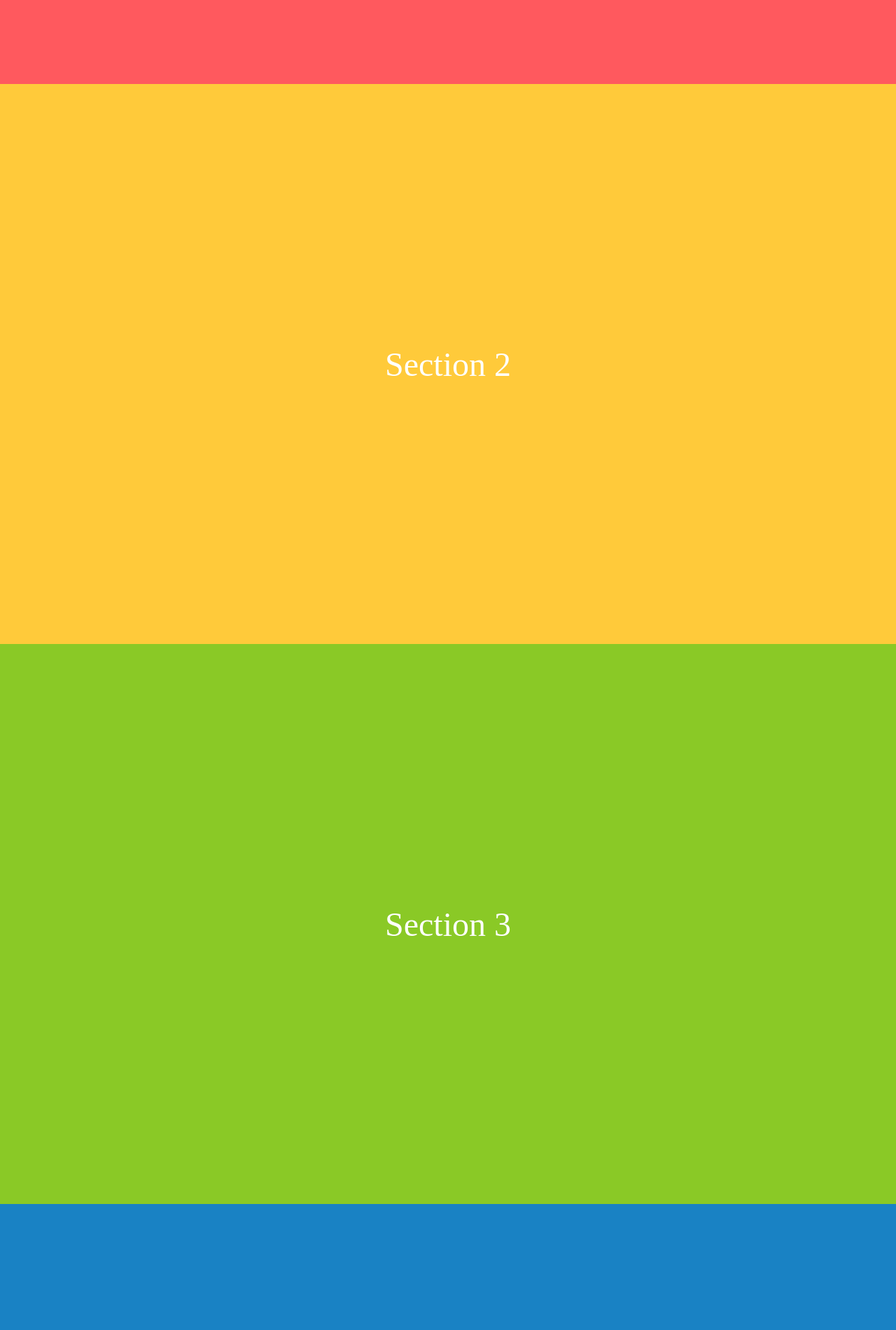
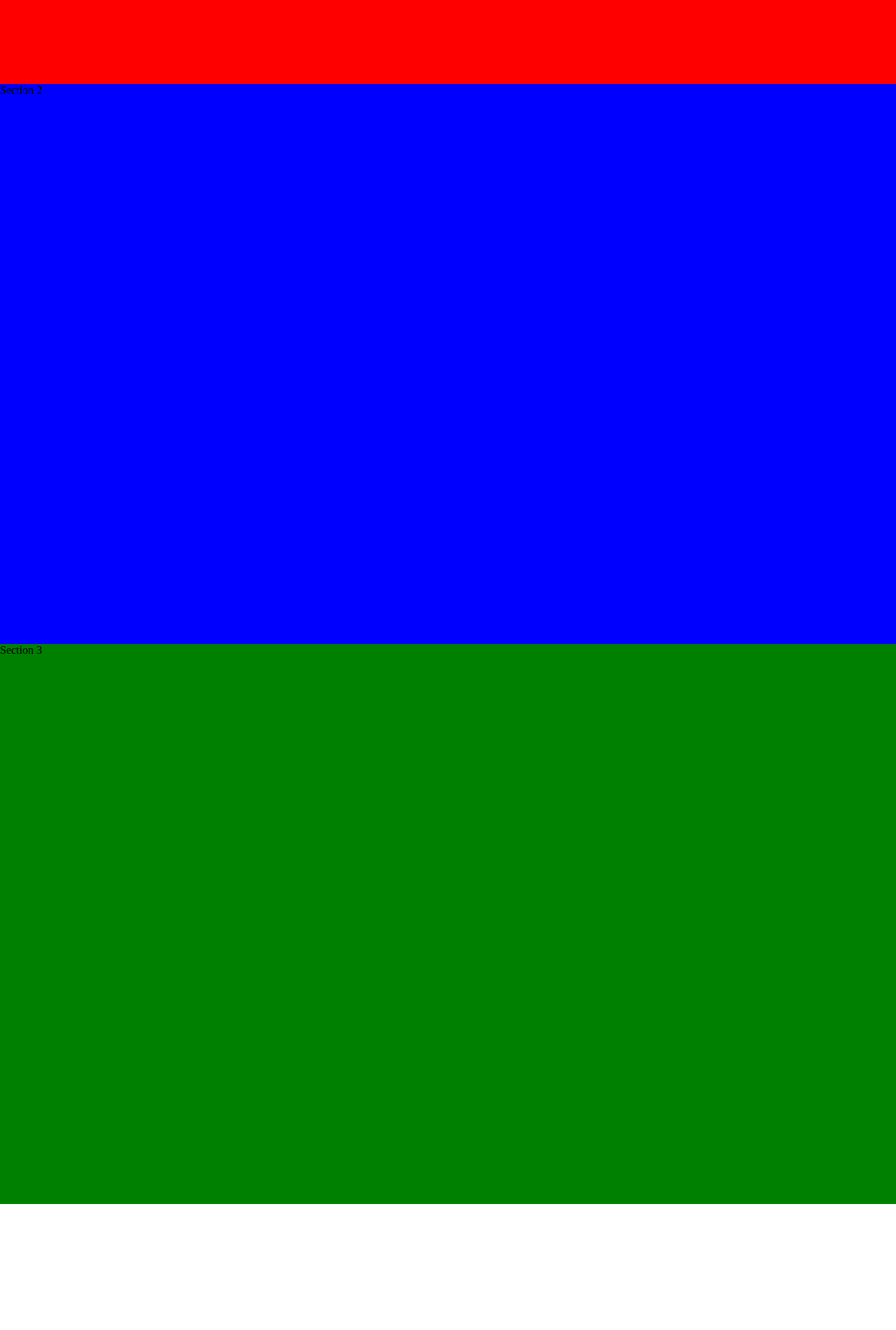
Before and after one commit to imrupesh7/freefullpage, a plain HTML site: page index.html in a window 1280 px wide. Shown: the part 680-2580 px from the top of the page at 70% size. After the commit the page ends 2400 px from the top, so only its background shows below. Drawn offline with Linux system fonts and the light colour scheme.

Commit message:
Update index.html

```diff
--- a/index.html
+++ b/index.html
@@ -24,13 +24,9 @@
   </style>
 </head>
 <body>
-  <div class="container">
-    <section class="s1">Section 1</section>
-    <section class="s2">Section 2</section>
-    <section class="s3">Section 3</section>
-    <section class="s4">Section 4</section>
-    <section class="s5">Section 5</section>
-  </div>
+  <div class="section" style="height:100vh; background:red;">Section 1</div>
+  <div class="section" style="height:100vh; background:blue;">Section 2</div>
+  <div class="section" style="height:100vh; background:green;">Section 3</div>
 
   <script src="https://cdn.jsdelivr.net/gh/imrupesh7/freefullpage/myFullPage.js"></script>
   <script>
```
Lines whose indentation alone changed are shown as unchanged.
